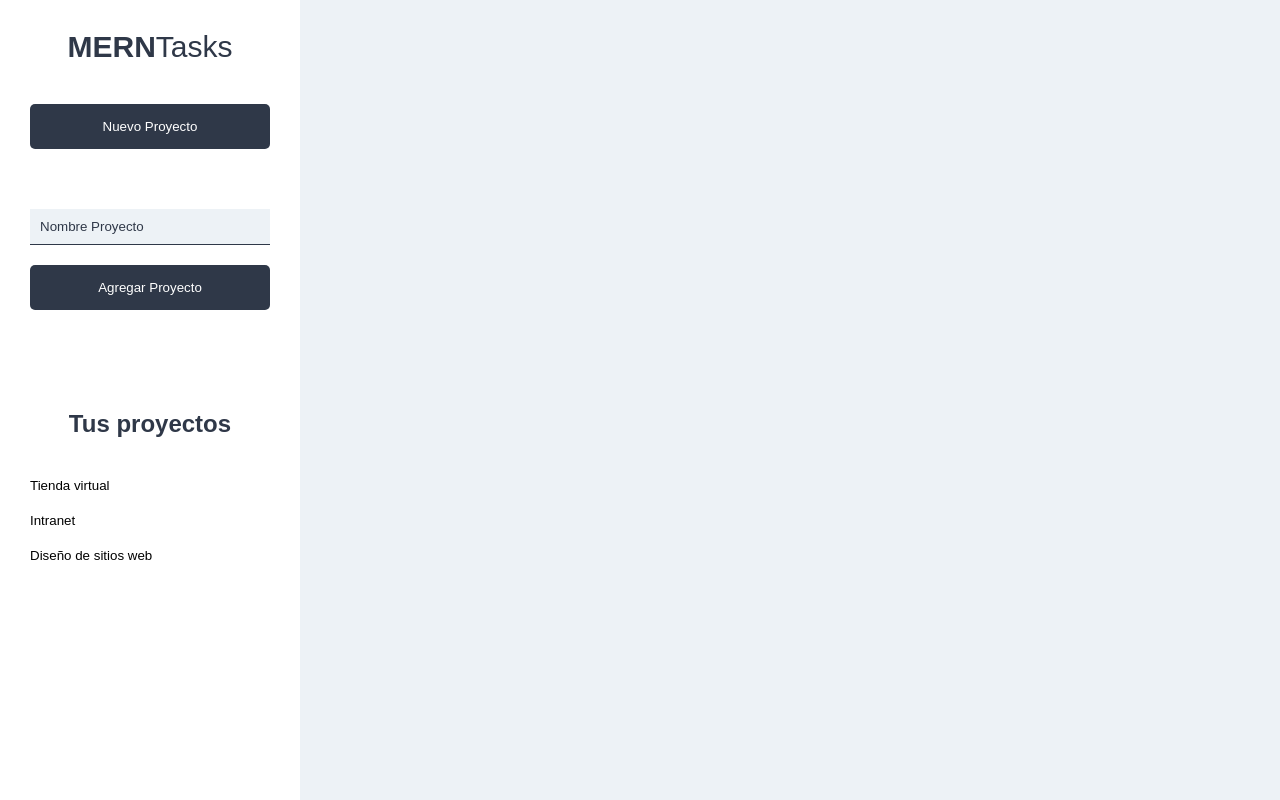
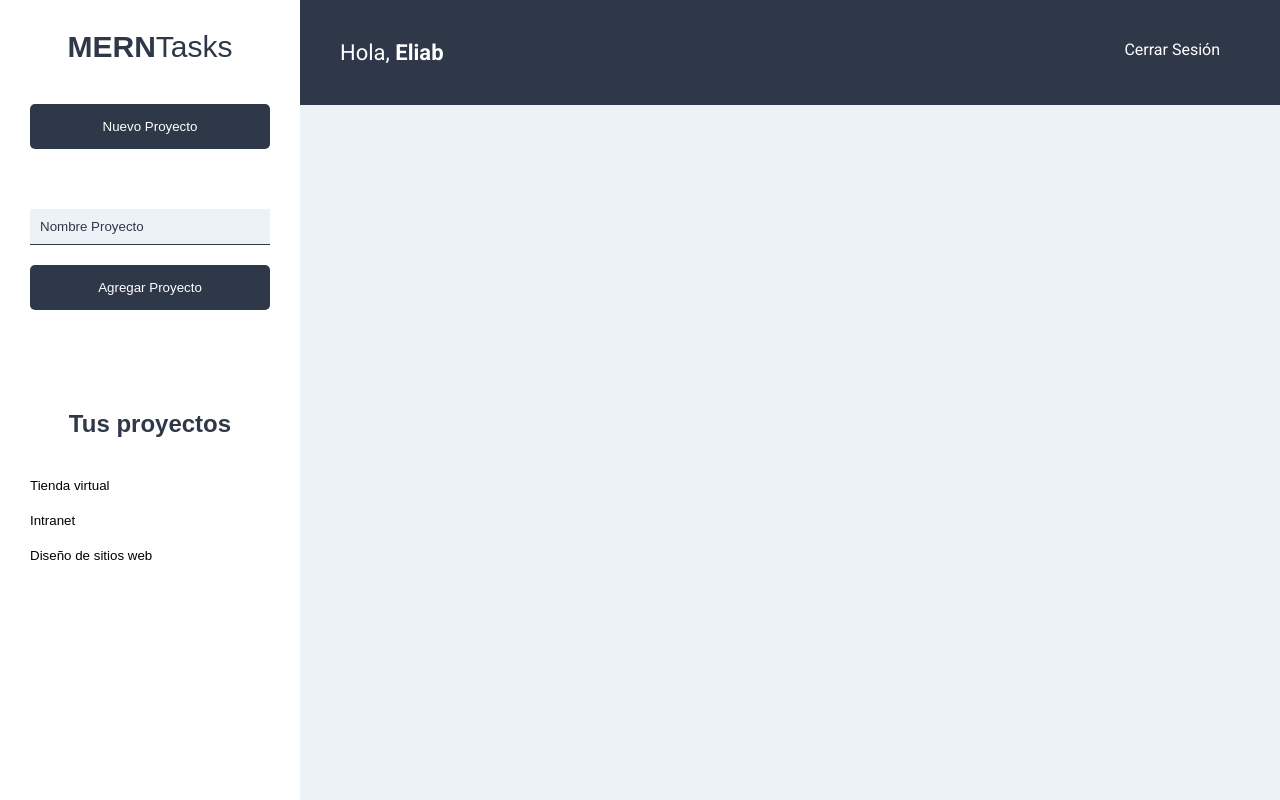
Before and after one commit to EliabLM/gestor-proyectos, a React (Create React App) app in the folder frontend/: page /proyectos in a window 1280 px wide. Built offline with nearby package versions, Linux system fonts and the light colour scheme.

Commit message:
Agrega navbar a proyectos

```diff
--- /dev/null
+++ b/frontend/src/components/layout/Barra.js
@@ -0,0 +1,16 @@
+import React from 'react';
+
+const Barra = () => {
+	return (
+		<header className="app-header">
+			<p className="nombre-usuario">
+				Hola, <span>Eliab</span>
+			</p>
+			<nav className="nav-principal">
+				<a href="#!">Cerrar Sesión</a>
+			</nav>
+		</header>
+	);
+};
+
+export default Barra;
--- a/frontend/src/components/proyectos/Proyectos.js
+++ b/frontend/src/components/proyectos/Proyectos.js
@@ -1,11 +1,13 @@
 import React from 'react';
 import Sidebar from '../layout/Sidebar';
+import Barra from '../layout/Barra';
 
 const Proyectos = () => {
 	return (
 		<div className="contenedor-app">
 			<Sidebar />
 			<div className="seccion-principal">
+				<Barra />
 				<main>
 					<div className="contenedor-tareas"></div>
 				</main>
```
